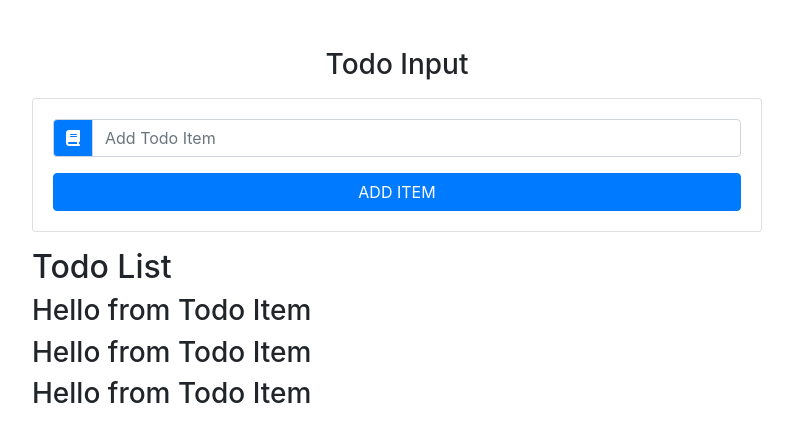
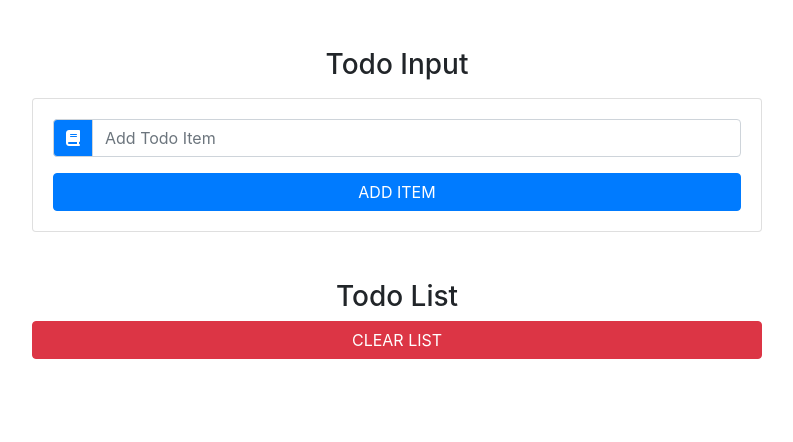
Before and after one commit to farcs/react-todo-list, a React (Create React App) app: page / in a window 1280 px wide. Shown: the top 442 px of the page, without its empty margins (243-1036 px from the left). Built offline with nearby package versions, Linux system fonts and the light colour scheme.

Commit message:
Implement TodoList Component

```diff
--- a/src/components/TodoList.js
+++ b/src/components/TodoList.js
@@ -1,15 +1,30 @@
 import React, { Component } from 'react'
-import Item from './TodoItem'
+import TodoItem from './TodoItem'
 
 export default class TodoList extends Component {
   render() {
+    const { items, clearList, handleDelete, handleEdit } = this.props
     return (
-      <section>
-        <h2>Todo List</h2>
-        <Item />
-        <Item />
-        <Item />
-      </section>
+      <ul className='list-group my-5'>
+        <h3 className='text-capitalize text-center'>Todo List</h3>
+        {items.map((item) => {
+          return (
+            <TodoItem
+              key={item.key}
+              title={item.title}
+              handleDelete={() => handleDelete(item.id)}
+              handleEdit={() => handleEdit(item.id)}
+            ></TodoItem>
+          )
+        })}
+        <button
+          type='button'
+          className='btn btn-danger btn-block text-uppercase bt-5'
+          onClick={clearList}
+        >
+          Clear List
+        </button>
+      </ul>
     )
   }
 }
```
